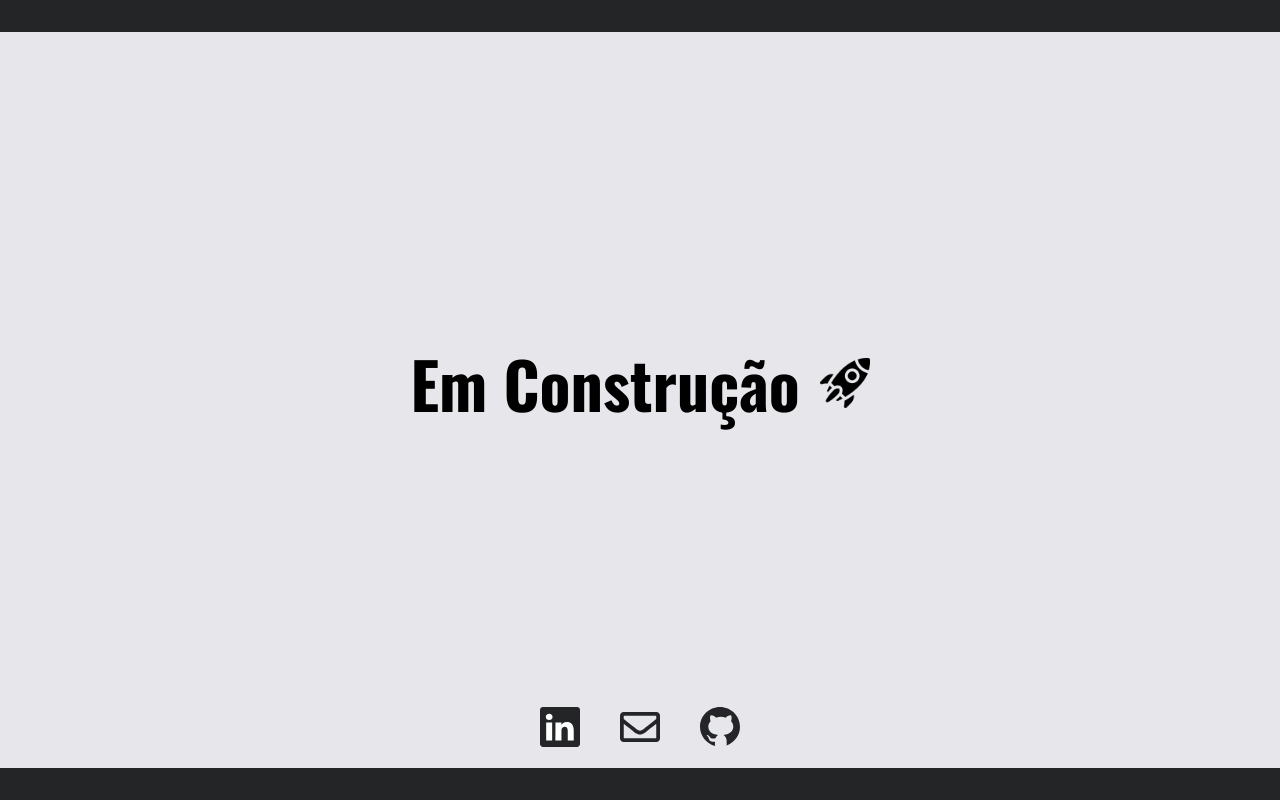
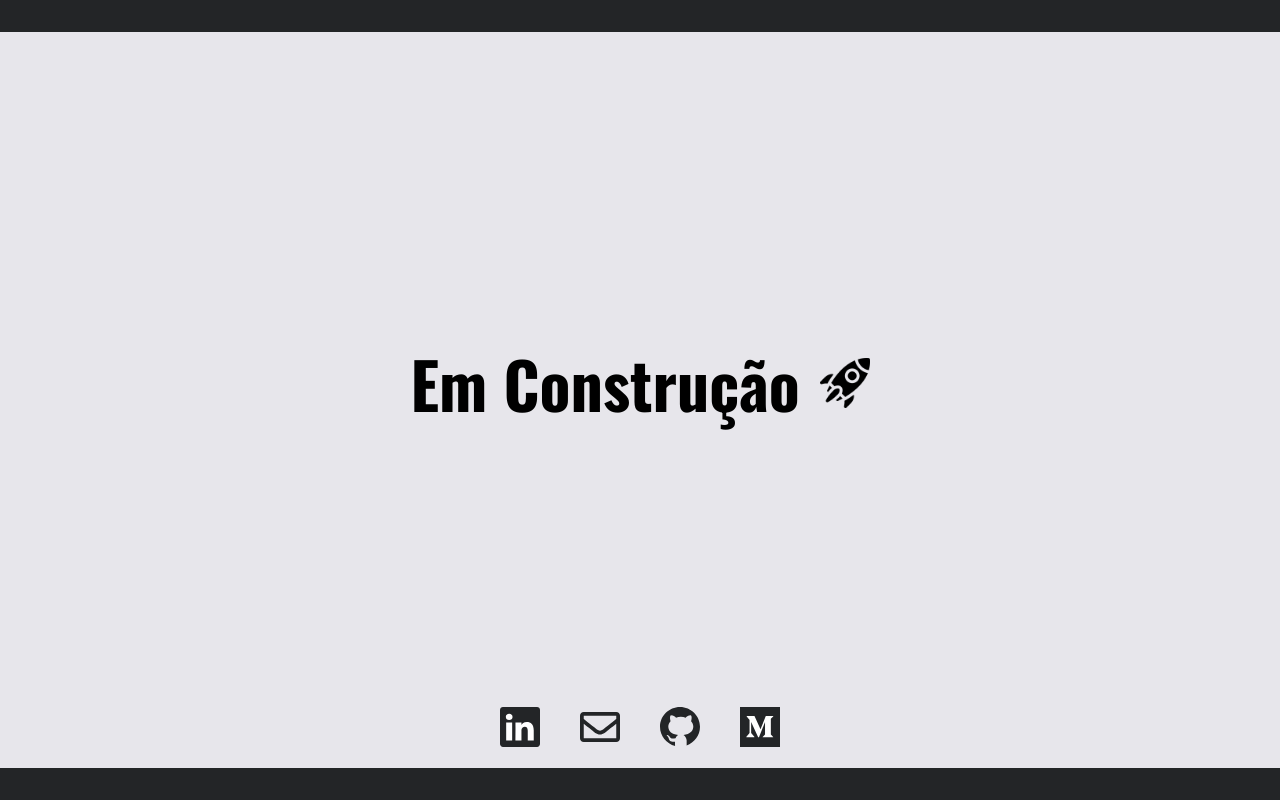
Before and after one commit to victorbrayner/victorbrayner.github.io, a plain HTML site: page index.html in a window 1280 px wide. Drawn offline with nearby package versions, Linux system fonts and the light colour scheme.

Commit message:
added medium profile

```diff
--- a/index.html
+++ b/index.html
@@ -19,6 +19,7 @@
             <a href="https://www.linkedin.com/in/victorbrayner/" title="Perfil no LinkedIn"><img src="assets/linkedin.svg" alt="linkedin"></a>
             <a href="mailto:victor@brayner.dev" title="E-mail"><img src="assets/mail.svg" alt="email"></a>
             <a href="https://github.com/victorbrayner" title="Perfil no GitHub"><img src="assets/github.svg" alt="github"></a>
+            <a href="https://medium.com/@vitcro" title="Perfil no Medium"><img src="assets/medium.svg" alt="medium"></a>
         </div>
         <div class="bottom-bar"></div>
 
```
